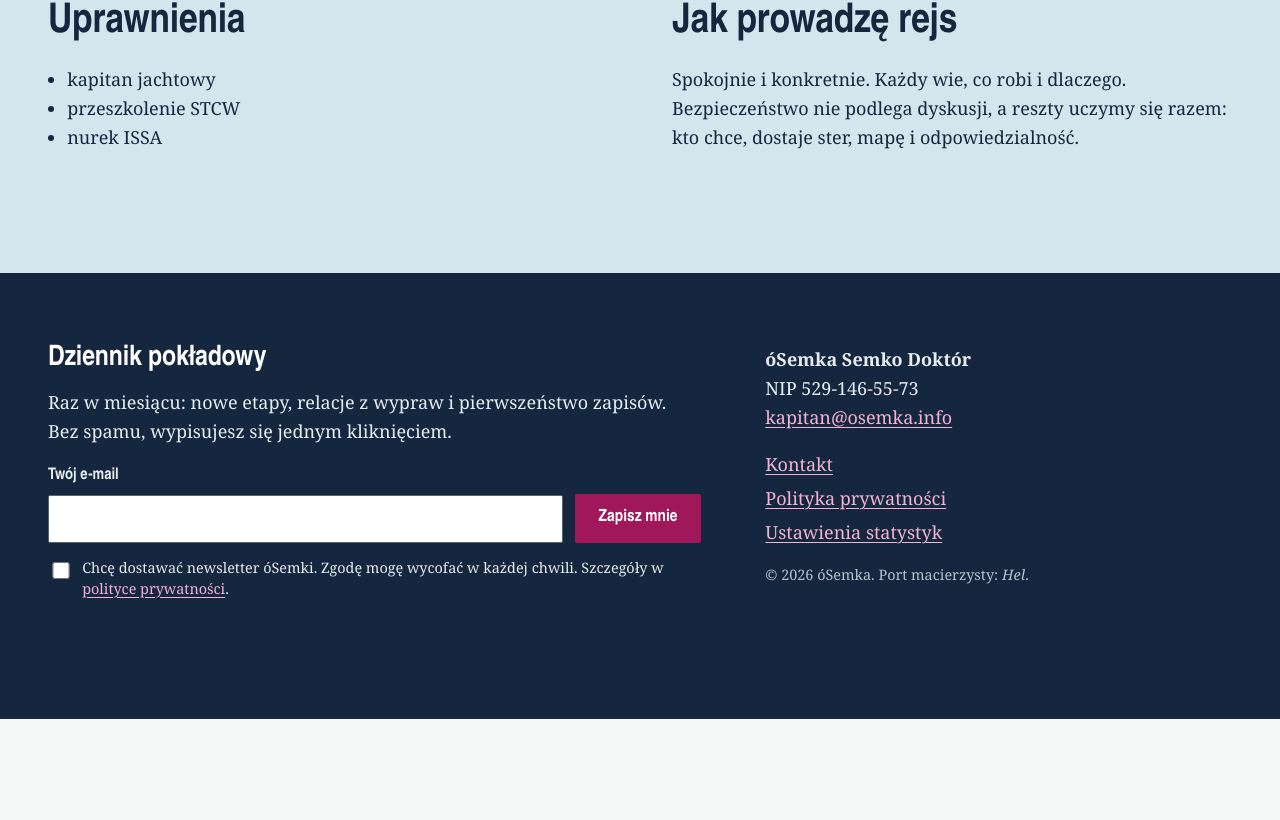
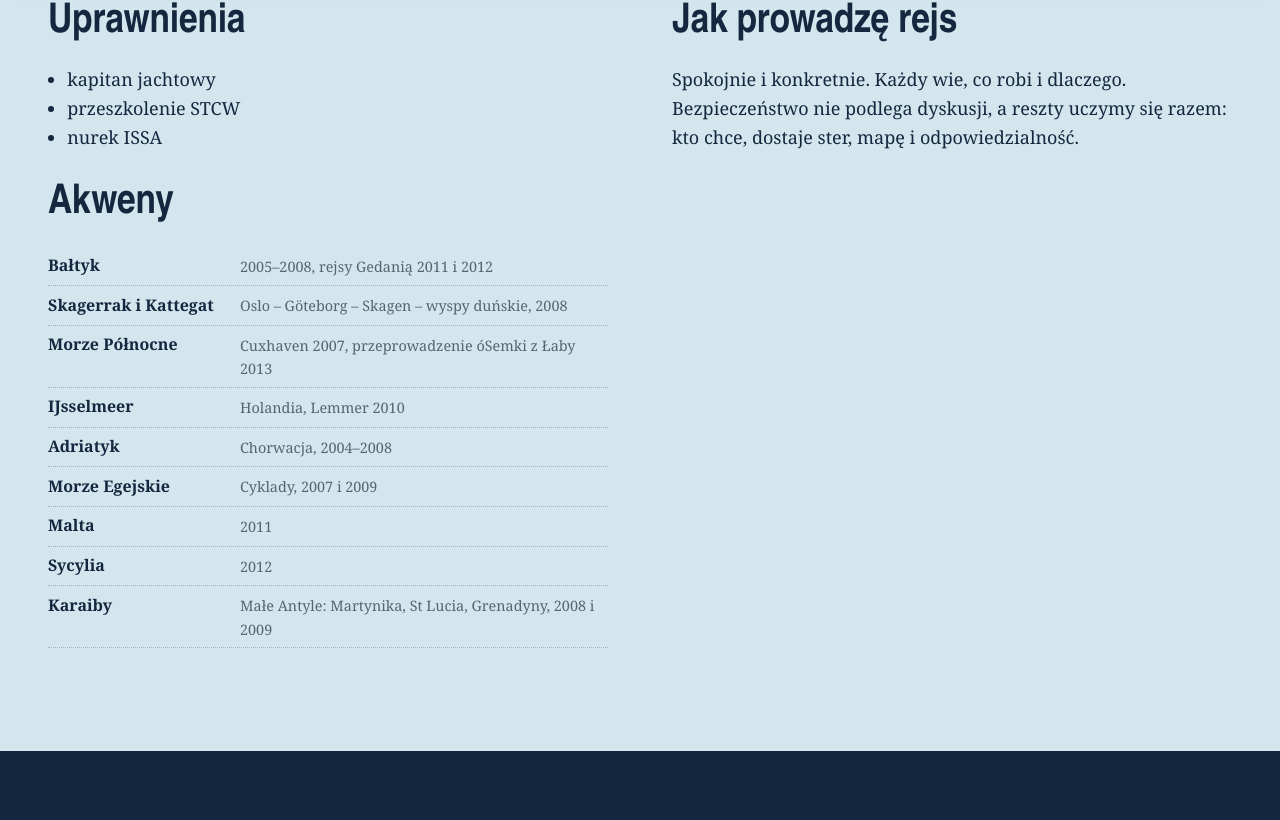
Before and after one commit to SemkoDoktor/osemka-www, an Astro site: page /kapitan in a window 1280 px wide. Shown: the part 814-1634 px from the top of the page. Before the commit the page ends 1533 px from the top, so only its background shows below. Built offline with nearby package versions, Linux system fonts and the light colour scheme; Astro itself is replaced by a stand-in of ours.

Commit message:
Kapitan: lista akwenów z zestawienia rejsów
Co-Authored-By: Claude Opus 5.5 <noreply@anthropic.com>

```diff
--- a/src/pages/kapitan.astro
+++ b/src/pages/kapitan.astro
@@ -10,7 +10,7 @@ import kapitan from '../assets/zdjecia/kapitan-ster.jpg';
     <div>
       <h1>Semko</h1>
       <p class="lead">Żegluję od liceum. Na co dzień pracuję w IT, gdzie od lat prowadzę zespoły i projekty. óSemka łączy jedno i drugie.</p>
-      <p>Prowadziłem załogi na Bałtyku, w Norwegii, Grecji, Chorwacji i na Karaibach. Wiele osób, które ze mną pływały, wraca na kolejne rejsy. Najbardziej lubię moment, w którym ktoś, kto pierwszego dnia bał się wejść na dziób, sam prowadzi nocną wachtę.</p>
+      <p>Żegluję od Bałtyku i Morza Północnego po Morze Śródziemne i Karaiby, jako kapitan od 2007 roku. Wiele osób, które ze mną pływały, wraca na kolejne rejsy. Najbardziej lubię moment, w którym ktoś, kto pierwszego dnia bał się wejść na dziób, sam prowadzi nocną wachtę.</p>
       <p>Poza morzem jeżdżę na wyprawy motocyklowe i pracuję w drewnie. Pamiątki, które dostajesz po etapie, powstają w mojej pracowni.</p>
     </div>
   </section>
@@ -24,6 +24,18 @@ import kapitan from '../assets/zdjecia/kapitan-ster.jpg';
           <li>przeszkolenie STCW</li>
           <li>nurek ISSA</li>
         </ul>
+        <h2>Akweny</h2>
+        <dl class="waters">
+          <div><dt>Bałtyk</dt><dd>2005–2008, rejsy Gedanią 2011 i 2012</dd></div>
+          <div><dt>Skagerrak i Kattegat</dt><dd>Oslo – Göteborg – Skagen – wyspy duńskie, 2008</dd></div>
+          <div><dt>Morze Północne</dt><dd>Cuxhaven 2007, przeprowadzenie óSemki z Łaby 2013</dd></div>
+          <div><dt>IJsselmeer</dt><dd>Holandia, Lemmer 2010</dd></div>
+          <div><dt>Adriatyk</dt><dd>Chorwacja, 2004–2008</dd></div>
+          <div><dt>Morze Egejskie</dt><dd>Cyklady, 2007 i 2009</dd></div>
+          <div><dt>Malta</dt><dd>2011</dd></div>
+          <div><dt>Sycylia</dt><dd>2012</dd></div>
+          <div><dt>Karaiby</dt><dd>Małe Antyle: Martynika, St Lucia, Grenadyny, 2008 i 2009</dd></div>
+        </dl>
       </div>
       <div>
         <h2>Jak prowadzę rejs</h2>
@@ -42,6 +54,11 @@ import kapitan from '../assets/zdjecia/kapitan-ster.jpg';
     padding-block: clamp(2rem, 6vw, 4.5rem);
   }
   .cols { display: grid; grid-template-columns: repeat(2, minmax(0, 1fr)); gap: clamp(2rem, 5vw, 4.5rem); }
-  .list { padding-left: 1.2rem; margin: 0 0 1rem; }
+  .list { padding-left: 1.2rem; margin: 0 0 2rem; }
+  .waters { margin: 0; display: grid; }
+  .waters div { display: grid; grid-template-columns: 11rem 1fr; gap: 1rem; padding-block: 0.4rem; border-bottom: 1px dotted var(--rule); }
+  .waters dt { font-weight: 600; font-size: 1rem; }
+  .waters dd { margin: 0; font-size: var(--step--1); color: var(--steel); padding-top: 0.1rem; }
+  @media (max-width: 30rem) { .waters div { grid-template-columns: 1fr; gap: 0; } }
   @media (max-width: 56rem) { .hero, .cols { grid-template-columns: 1fr; } .hero :global(.portrait) { max-width: 24rem; } }
 </style>
```
Also changed, not shown: CONTENT-TODO.md (+1 -1 lines).
